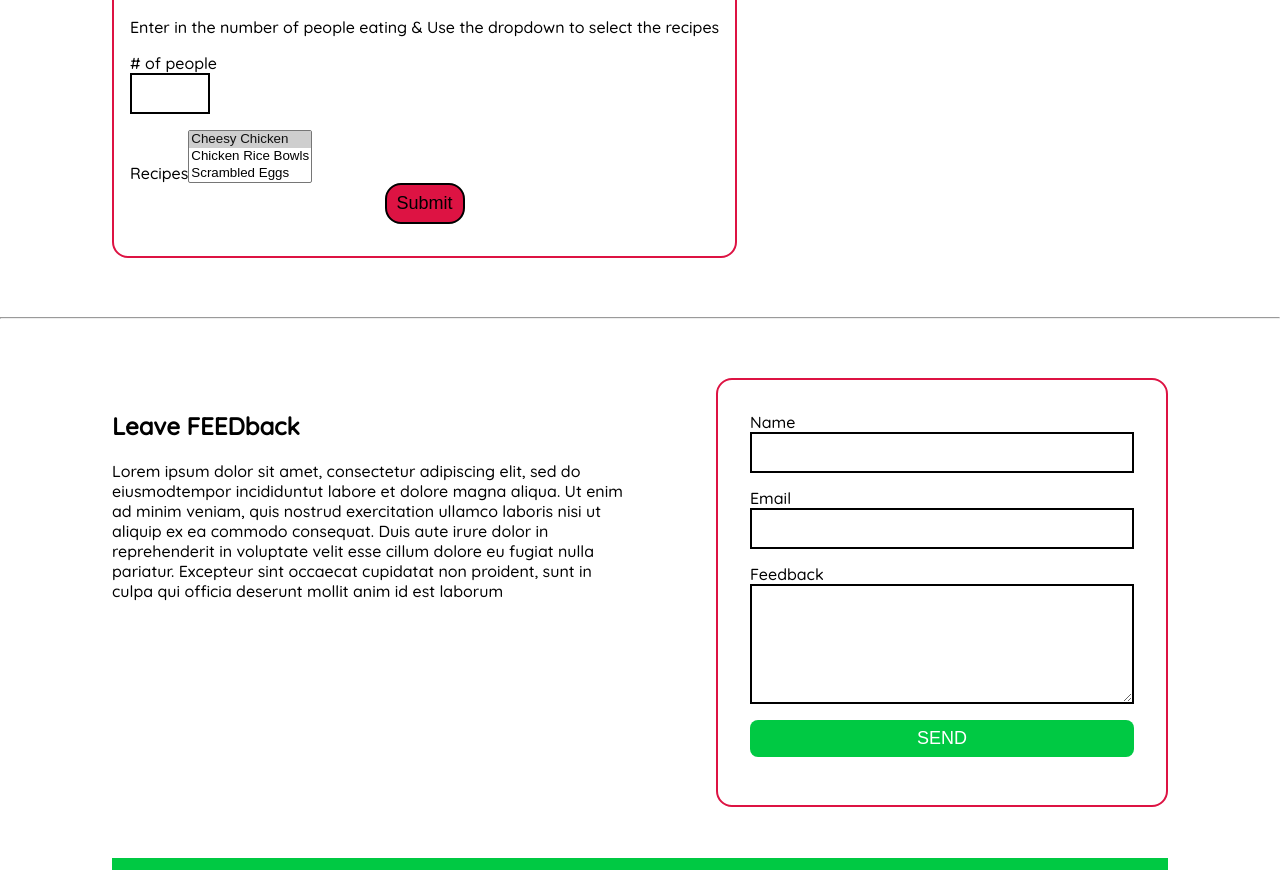
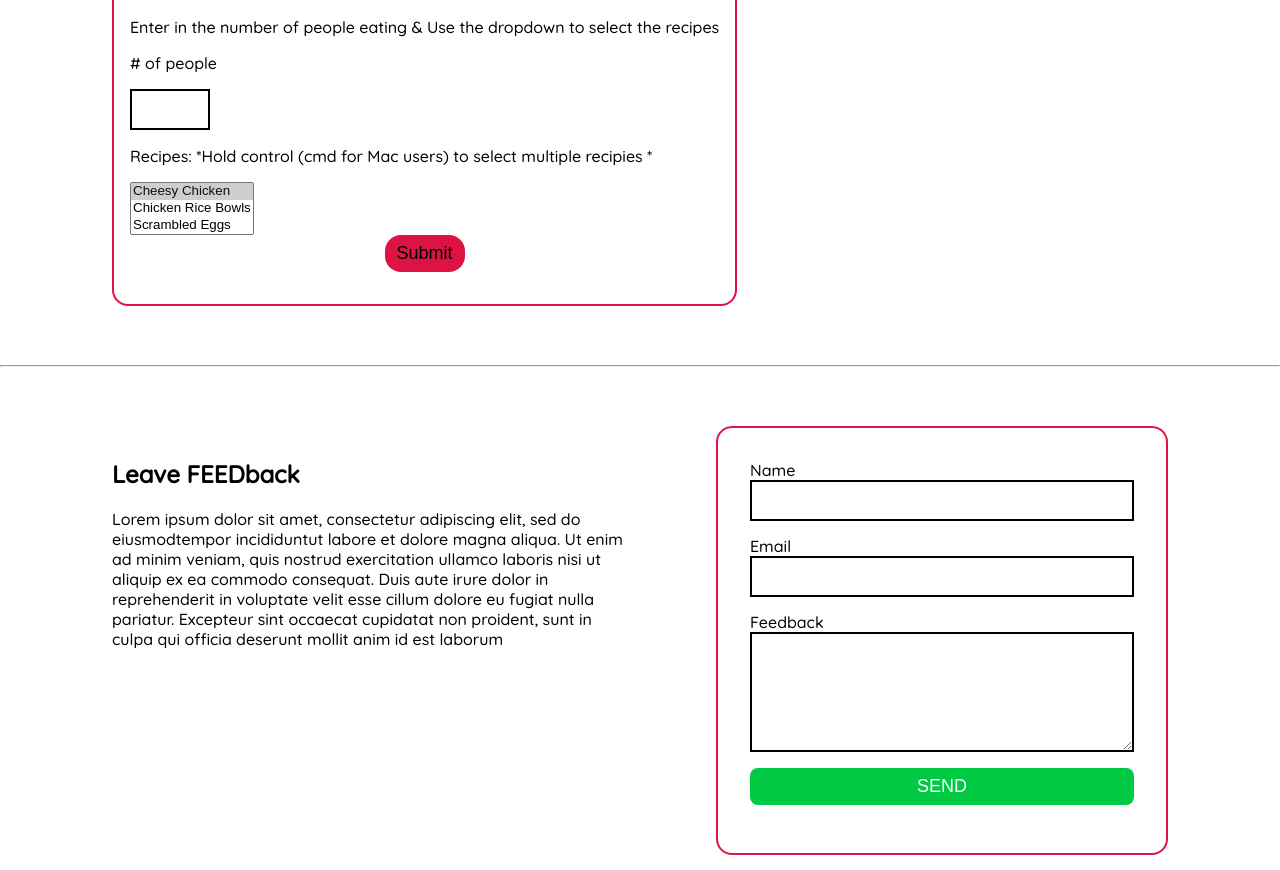
Before and after one commit to mrheffern/ProjectBadAss, a plain HTML site: page index.html in a window 1280 px wide. Shown: the part 2113-2983 px from the top of the page. Drawn offline with nearby package versions, Linux system fonts and the light colour scheme.

Commit message:
added some info in html, quick styles added

```diff
--- a/index.html
+++ b/index.html
@@ -128,7 +128,7 @@
                     <p># of people<input type="number" id="peopleNumb"/></p>
                   </form>
                   <form action="#">
-                    <p>Recipes<select name="recipes" size="3" multiple="multiple" id="recipes">
+                    <p>Recipes: *Hold control (cmd for Mac users) to select multiple recipies * </p><select name="recipes" size="3" multiple="multiple" id="recipes">
                       <option value="cheesyChicken" selected="selected">Cheesy Chicken</option>
                       <option value="chickenRiceBowls">Chicken Rice Bowls</option>
                       <option value="scrambledEggs">Scrambled Eggs</option>
--- a/style.css
+++ b/style.css
@@ -250,6 +250,7 @@ label {
 
 #peopleNumb{
   width: 5rem;
+  margin-top: 1rem;
 }
 
 #recipes{
@@ -262,6 +263,7 @@ label {
   border-radius: 1rem;
   text-align: center;
   background-color: #dd1343;
+  border: none;
 }
 
 #submit:hover{
```
